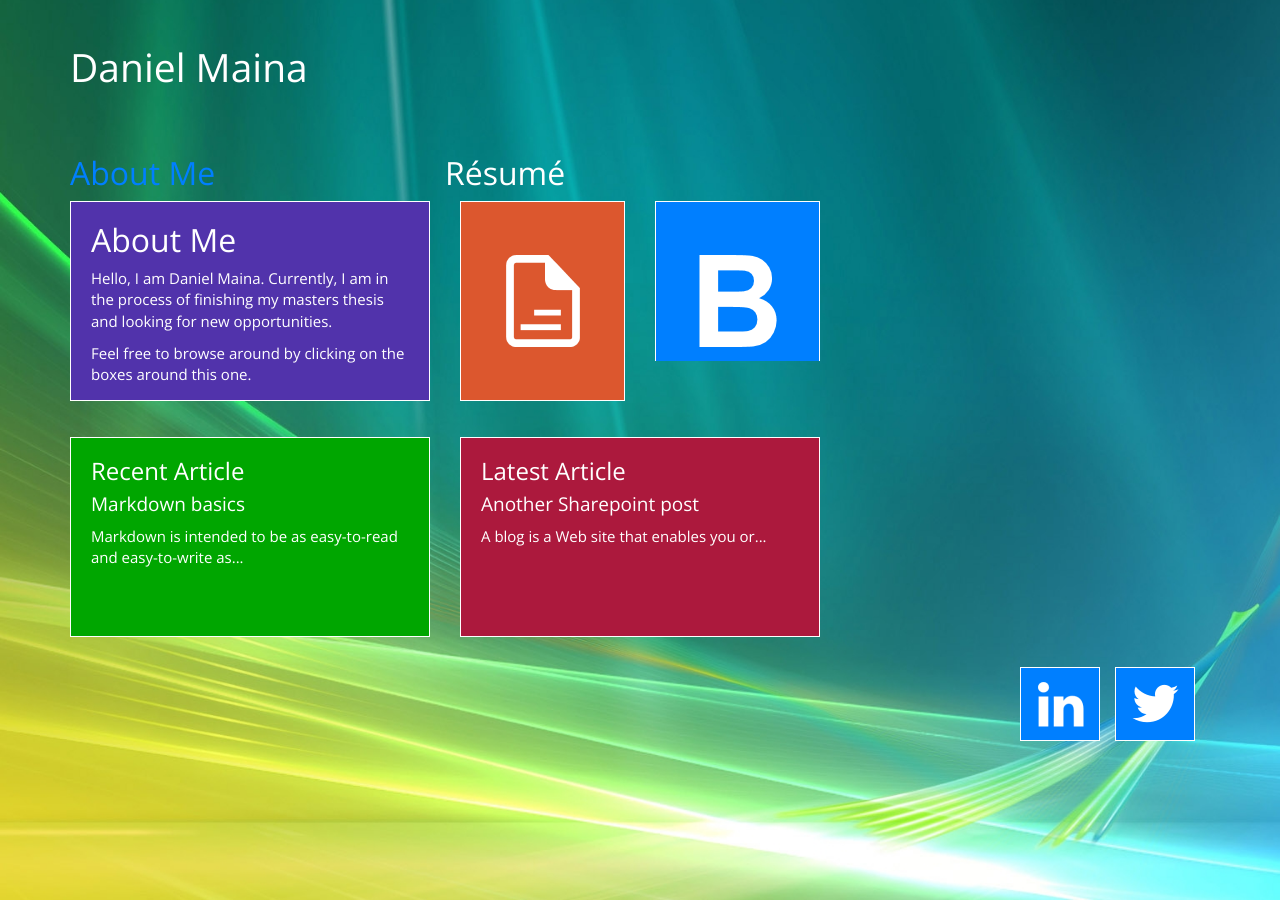
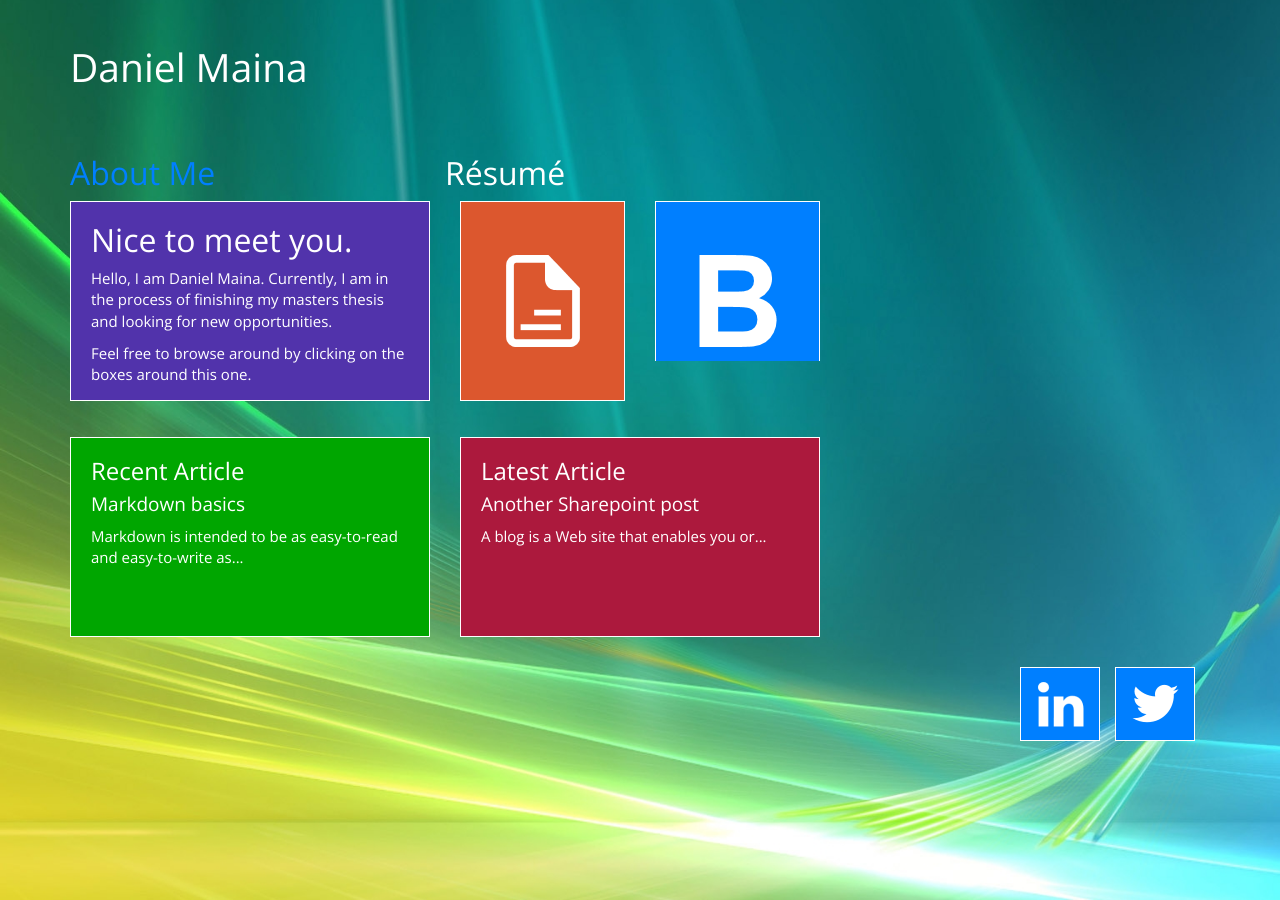
Before and after one commit to danconsults/metroblog, a Jekyll site: the page built from index.html, in a window 1280 px wide. Built offline with Jekyll 4.4.1, drawn with Linux system fonts in a browser that asks for light colours.

Commit message:
site/index
added more configs

```diff
--- a/index.html
+++ b/index.html
@@ -17,7 +17,7 @@
 				<a href="about/">
 					<h2 class="title">About Me</h2>
 					<div class="tile purple profile bord">
-						<h2 class="title">About Me</h2>
+						<h2 class="title">Nice to meet you.</h2>
 						<p>Hello, I am {{site.author}}. Currently, I am in the process of finishing my
 							masters thesis and looking for new opportunities.</p>
 							<p>Feel free to browse around by clicking on the boxes around this one. </p>
```
Also changed, not shown: 3 other files.
